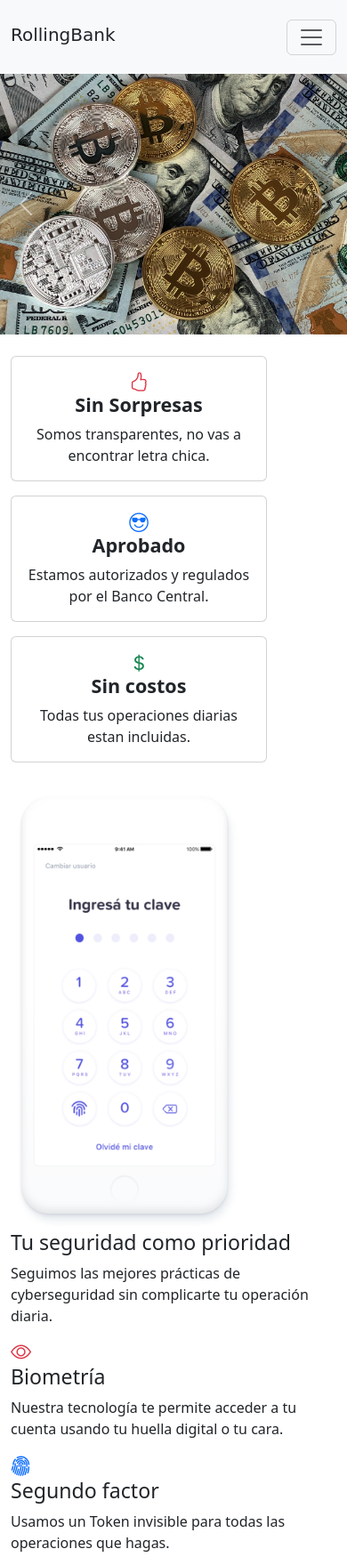
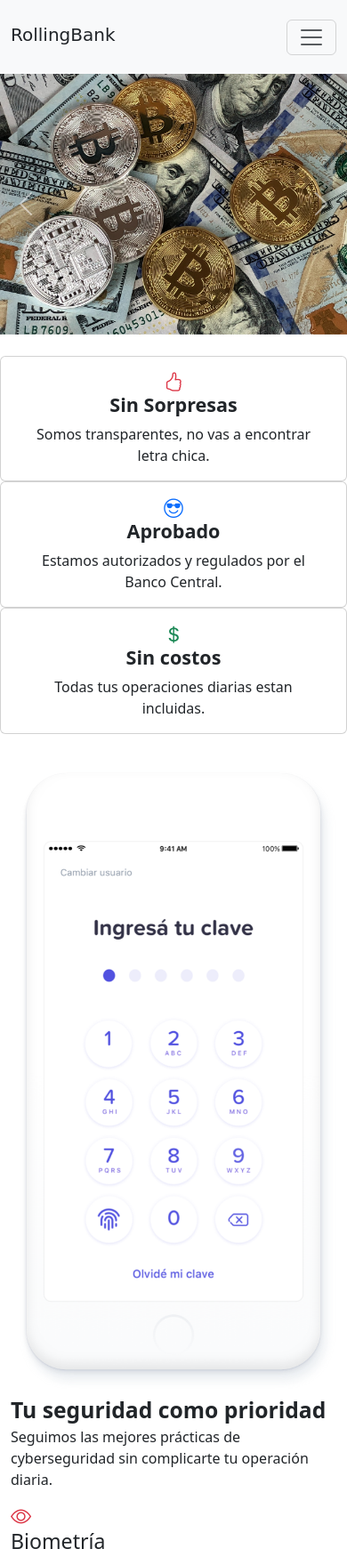
Before and after one commit to MauricioSor/Rolling-Bank, a plain HTML site: page index.html in a window 390 px wide. Shown: the top 1750 px of the page at 89% size. Drawn offline with nearby package versions, Linux system fonts and the light colour scheme; a web font is replaced by a local one.

Commit message:
Version 2.0

```diff
--- a/index.html
+++ b/index.html
@@ -1,5 +1,6 @@
 <!DOCTYPE html>
 <html lang="es">
+
 <head>
     <meta charset="UTF-8">
     <meta http-equiv="X-UA-Compatible" content="IE=edge">
@@ -19,6 +20,7 @@
     <link rel="stylesheet" href="./style/style.css">
 
 </head>
+
 <body>
     <header>
         <nav class="navbar navbar-expand-lg bg-light">
@@ -54,6 +56,7 @@
         </nav>
     </header>
     <main>
+        <section>
             <div id="carouselExample" class="carousel slide imagentan object-fit-cover">
                 <div class="carousel-inner" style="max-height:75vh;">
                     <div class="carousel-item active">
@@ -66,19 +69,22 @@
                         <img src="./img/banner/dolar.jpg" class="img-fluid d-block w-100" alt="banner de dolar">
                     </div>
                 </div>
-            <button class="carousel-control-prev" type="button" data-bs-target="#carouselExample" data-bs-slide="prev">
+                <button class="carousel-control-prev" type="button" data-bs-target="#carouselExample"
+                    data-bs-slide="prev">
                     <span class="carousel-control-prev-icon" aria-hidden="true"></span>
                     <span class="visually-hidden">Previous</span>
                 </button>
-            <button class="carousel-control-next" type="button" data-bs-target="#carouselExample" data-bs-slide="next">
+                <button class="carousel-control-next" type="button" data-bs-target="#carouselExample"
+                    data-bs-slide="next">
                     <span class="carousel-control-next-icon" aria-hidden="true"></span>
                     <span class="visually-hidden">Next</span>
                 </button>
             </div>
-        <section class="container my-4">
+        </section>
+        <section>
+        <div class="container my-4">
             <div class="row">
-                <div id="cards" class="col-sm-12 col-md-6 col-lg-4">
-                    <div class="card mb-3" style="width: 18rem;">
+                    <div class="col-sm-12 col-md-6 col-lg-4 card">
                         <div class="card-body">
                             <h4 class="card-text fw-bold text-center">
                                 <i class="bi bi-hand-thumbs-up text-danger"></i>
@@ -88,9 +94,7 @@
                             <p class="card-text text-center">Somos transparentes, no vas a encontrar letra chica.</p>
                         </div>
                     </div>
-                </div>
-                <div id="cards" class="col-sm-12 col-md-6 col-lg-4">
-                    <div class="card mb-3" style="width: 18rem;">
+                    <div class="col-sm-12 col-md-6 col-lg-4 card">
                         <div class="card-body">
                             <h4 class="card-text fw-bold text-center">
                                 <i class="bi bi-emoji-sunglasses text-primary"></i> <br>
@@ -99,9 +103,7 @@
                             <p class="card-text  text-center">Estamos autorizados y regulados por el Banco Central.</p>
                         </div>
                     </div>
-                </div>
-                <div id="cards mb-3" class="col-sm-12 col-md-6 col-lg-4">
-                    <div class="card" style="width: 18rem;">
+                    <div class="col-sm-12 col-md-12 col-lg-4 card">
                         <div class="card-body">
                             <h4 class="card-text fw-bold text-center">
                                 <i class="bi bi-currency-dollar text-success card-text text-center"></i> <br>
@@ -116,18 +118,18 @@
         <section class="container">
             <div class="row">
                 <aside class="col-sm-12 col-md-6 col-lg-6">
-                    <img src="./img/iphone-illustration-sec.png" alt="Imagen iphone" width="70%">
+                    <img id="telefono" src="./img/iphone-illustration-sec.png" alt="Imagen iphone" width="70%">
                 </aside>
                 <aside class="col-sm-12 col-md-6 col-lg-6">
                     <div class="row">
                         <div>
-                            <h3>Tu seguridad como prioridad</h3>
+                            <b class="fs-2"> Tu seguridad como prioridad</b>
                             <p>Seguimos las mejores prácticas de cyberseguridad sin complicarte tu operación diaria.</p>
                         </div>
                         <aside class="col-sm-12 col-md-6 col-lg-6">
                             <h3><i class="bi bi-eye text-danger"></i><br>
                                 Biometría</h3>
-                            <p class="">Nuestra tecnología te permite acceder a tu cuenta usando tu huella digital o tu
+                            <p class="col-sm-12 col-md-6 col-lg-6">Nuestra tecnología te permite acceder a tu cuenta usando tu huella digital o tu
                                 cara.</p>
                         </aside>
                         <aside class="col-sm-12 col-md-6 col-lg-6">
@@ -218,7 +220,8 @@
                 </div>
                 <div class="col-sm-12 col-md-6 col-lg-3">
                     <p class="text-secondary">Unite</p>
-                    <a href="./pages/404.html"><img src="./img/google-play-badge-bb.svg" alt="" class="img-fluid m-1"></a>
+                    <a href="./pages/404.html"><img src="./img/google-play-badge-bb.svg" alt=""
+                            class="img-fluid m-1"></a>
                     <a href="./pages/404.html"><img src="./img/badge-apple-store.svg" alt="" class="img-fluid m-1"></a>
                 </div>
             </div>
@@ -228,4 +231,5 @@
         integrity="sha384-w76AqPfDkMBDXo30jS1Sgez6pr3x5MlQ1ZAGC+nuZB+EYdgRZgiwxhTBTkF7CXvN"
         crossorigin="anonymous"></script>
 </body>
+
 </html>
--- a/style/style.css
+++ b/style/style.css
@@ -2,13 +2,6 @@
 #Portada{
     width: 100%;
     height: 20%;
-    align-items: center;
-}
-#tarjetasInicio{
-    margin:20px;
-    display: flex;
-    flex-flow: row ;
-    justify-content: space-between;
 }
 #logoblanco{
     filter: invert();
@@ -24,3 +17,8 @@ font-family: 'Changa One', cursive;
 font-family: 'Montserrat Alternates', sans-serif;
 font-family: 'Unbounded', cursive
 }
+@media (max-width:412px){
+    #telefono{
+    width: 100%;
+    }
+}
```
Lines whose indentation alone changed are shown as unchanged.
